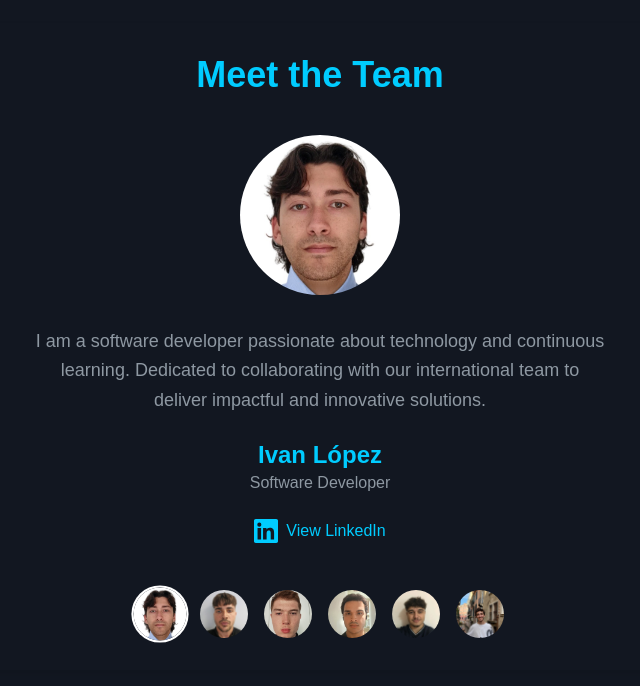
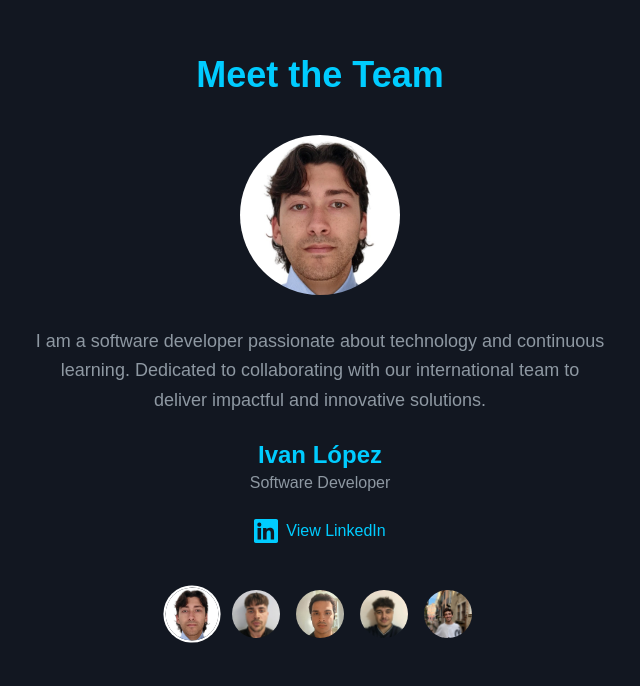
Before and after one commit to novadevseu/company-portfolio, an Astro site: page / in a window 1280 px wide. Shown: the part 994-1680 px from the top of the page, without its empty margins (320-960 px from the left). Built offline with nearby package versions, Linux system fonts and the light colour scheme; Astro itself is replaced by a stand-in of ours; a web font is replaced by a local one.

Commit message:
fixed shadows

```diff
--- a/package.json
+++ b/package.json
@@ -11,15 +11,15 @@
     "astro": "astro"
   },
   "dependencies": {
-    "@astrojs/preact": "^4.0.0",
-    "@astrojs/react": "^4.0.0",
+    "@astrojs/preact": "^4.0.1",
+    "@astrojs/react": "^4.1.2",
     "@astrojs/sitemap": "^3.2.1",
     "@astrolib/seo": "^1.0.0-beta.5",
     "@tailwindcss/forms": "^0.5.9",
     "@tailwindcss/typography": "^0.5.15",
     "@types/react": "^18.3.12",
     "@types/react-dom": "^18.3.1",
-    "astro": "^5.0.1",
+    "astro": "^5.1.3",
     "astro-seo": "^0.8.4",
     "intersect": "^1.0.1",
     "preact": "^10.23.2",
--- a/src/data/team.json
+++ b/src/data/team.json
@@ -13,13 +13,6 @@
       "image": "/images/cesar.jpg",
       "testimonial": "As a software developer, I specialize in creating and optimizing web applications to meet client needs. With expertise in Tailwind CSS and software infrastructure, I deliver efficient and visually appealing solutions while contributing to team success.",
       "linkedin": "https://www.linkedin.com/in/c%C3%A9sar-aramis-su%C3%A1rez-orizondo/"
-    },
-    {
-      "name": "Leonard Smith",
-      "role": "Computer Engineer",
-      "image": "/images/leonard.jpg",
-      "testimonial": "I'm a Computer Engineering student determined to create and participate in web development projects and gain experience as a full stack developer.",
-      "linkedin": "https://linkedin.com/in/leonard-smith"
     },
     {
       "name": "Deniz Yetim",
--- a/src/styles/global.css
+++ b/src/styles/global.css
@@ -107,8 +107,7 @@ section {
   margin-bottom: 3rem;
   padding: 2rem 1rem;
   background-color: var(--color-background);
-  border-radius: 0.75rem;
-  box-shadow: 0 4px 6px rgba(0, 0, 0, 0.1);
+
 }
 
 /* Navbar */
```
Also changed, not shown: 1 other file.
